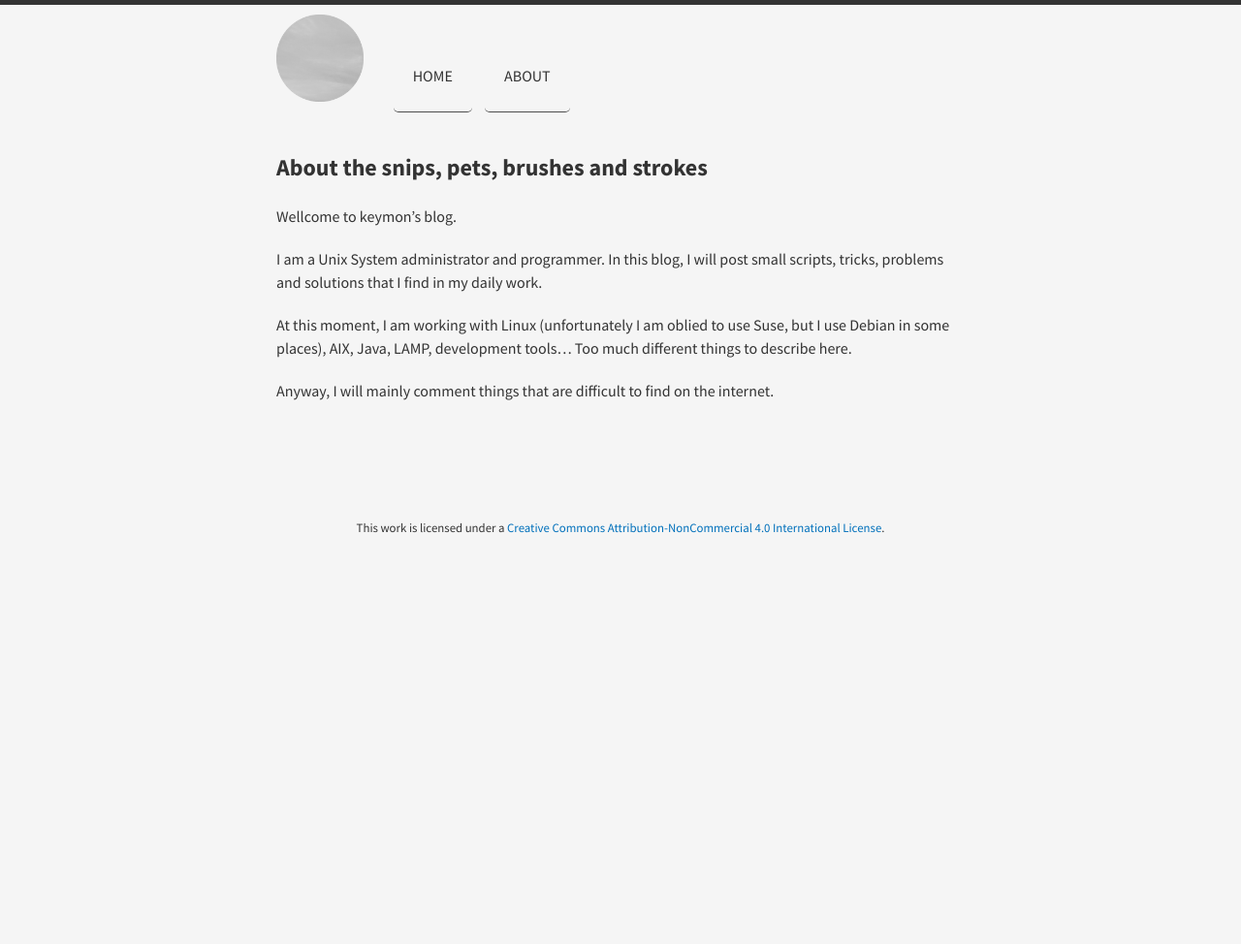
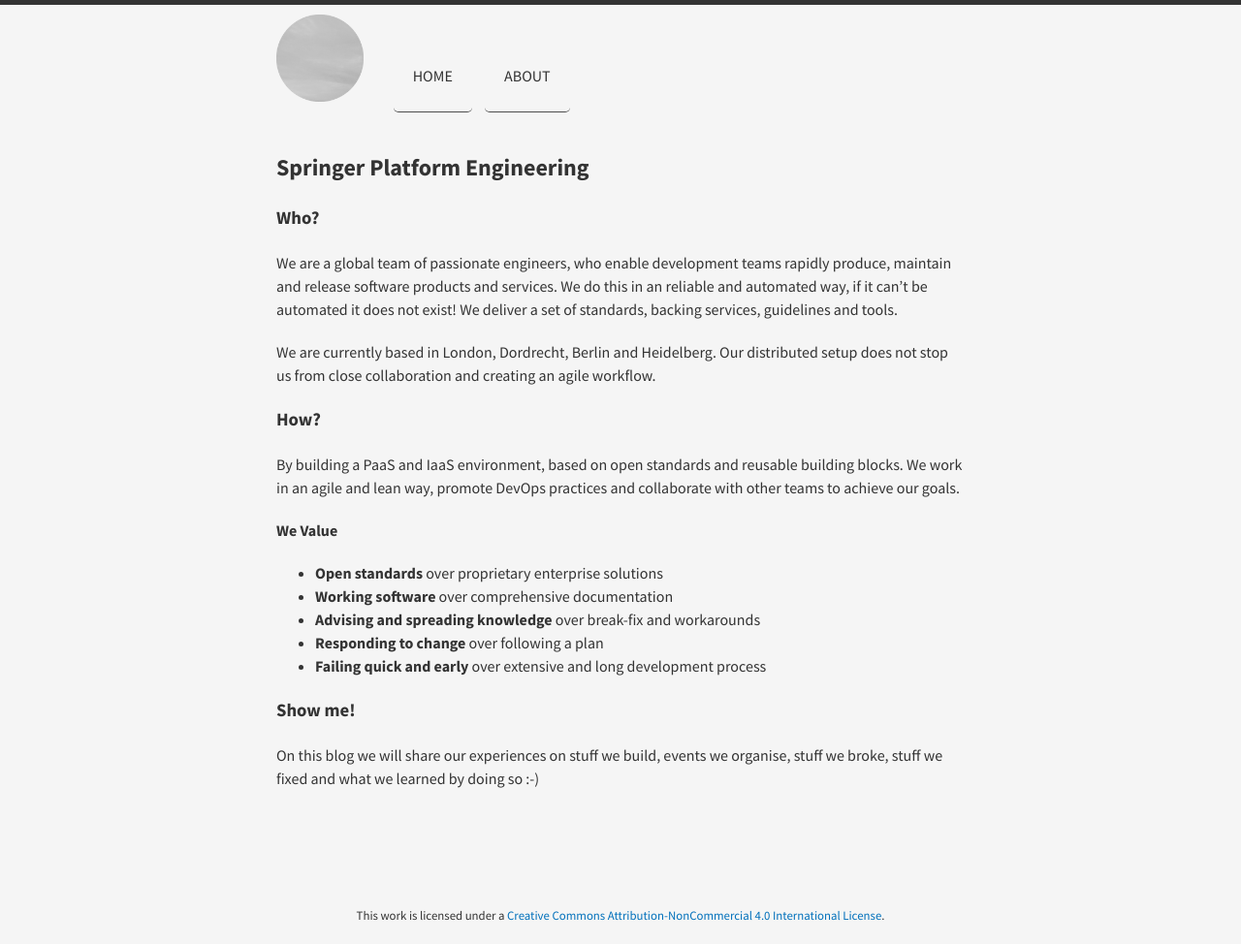
Before and after one commit to keymon/springerpe.github.io, a Jekyll site: the page built from about/index.md, in a window 1280 px wide. Shown: the whole page at 97% size. Built offline with Jekyll 4.4.1, drawn with Linux system fonts in a browser that asks for light colours; nearby versions of some CDN libraries; Markdown is read by kramdown in place of the engine named in the settings; before the commit the page ends 900 px from its top, so only the background shows below that.

Commit message:
created the about text

```diff
--- a/about/index.md
+++ b/about/index.md
@@ -1,17 +1,37 @@
 ---
-author: keymon
+author: jefe_problemas
 comments: true
 date: 2009-09-03 21:33:19+00:00
 layout: page
 slug: about
-title: About the snips, pets, brushes and strokes
+title: Springer Platform Engineering
 wordpress_id: 2
 ---
 
-Wellcome to keymon's blog.
 
-I am a Unix System administrator and programmer. In this blog, I will post small scripts, tricks, problems and solutions that I find in my daily work.
 
-At this moment, I am working with Linux (unfortunately I am oblied to use Suse, but I use Debian in some places), AIX, Java, LAMP, development tools... Too much different things to describe here.
+###Who?
 
-Anyway, I will mainly comment things that are difficult to find on the internet.
+We are a global team of passionate engineers, who enable development teams rapidly produce, maintain and release software products and services. We do this in an reliable and automated way, if it can't be automated it does not exist! We deliver a set of standards, backing services, guidelines and tools.
+
+We are currently based in London, Dordrecht, Berlin and Heidelberg. Our distributed setup does not stop us from close collaboration and creating an agile workflow.
+
+
+###How?
+
+By building a PaaS and IaaS environment, based on open standards and reusable building blocks. We work in an agile and lean way, promote DevOps practices and collaborate with other teams to achieve our goals.
+
+
+####We Value
+
+- **Open standards** over proprietary enterprise solutions
+- **Working software** over comprehensive documentation
+- **Advising and spreading knowledge** over break-fix and workarounds
+- **Responding to change** over following a plan
+- **Failing quick and early** over extensive and long development process
+
+
+
+###Show me!
+
+On this blog we will share our experiences on stuff we build, events we organise, stuff we broke, stuff we fixed and what we learned by doing so :-)
```
